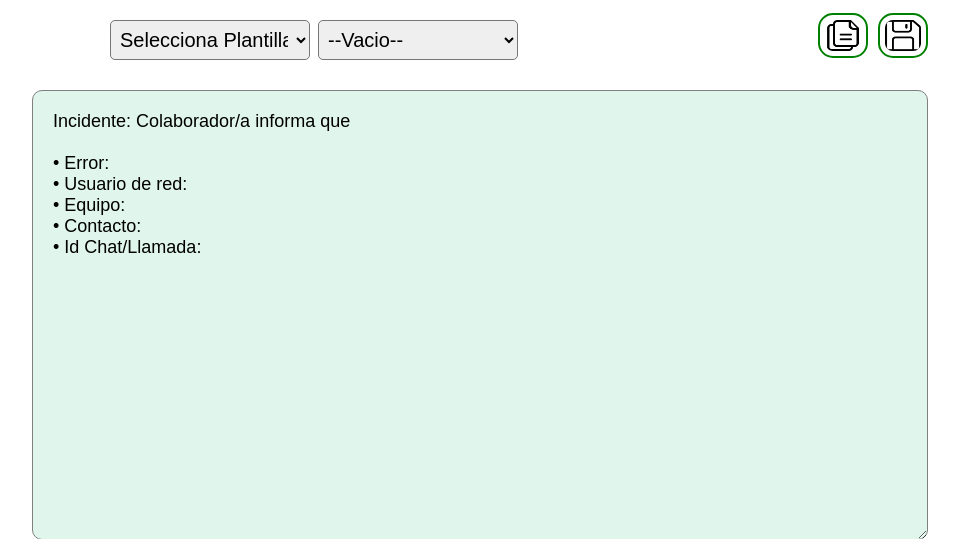
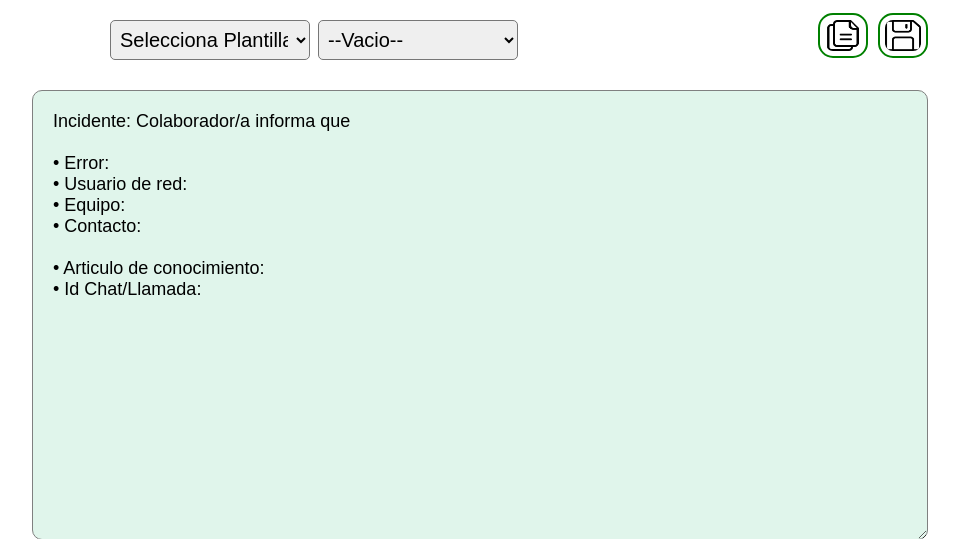
Before and after one commit to jose-beltran/UnisysFlask, a Flask app: page /documentar in a window 1280 px wide; the page is wider, and only the part inside the window is pictured. Shown: the part 210-749 px from the top of that part, without its empty margins (218-1177 px from the left). Run offline with Flask 2, Linux system fonts and the light colour scheme.

Commit message:
Update documentar.html
Se añade campo KB

```diff
--- a/templates/documentar.html
+++ b/templates/documentar.html
@@ -45,6 +45,8 @@ Incidente: Colaborador/a informa que
 • Usuario de red:
 • Equipo:
 • Contacto:
+
+• Articulo de conocimiento:
 • Id Chat/Llamada:
     </textarea>
 </div>
```
